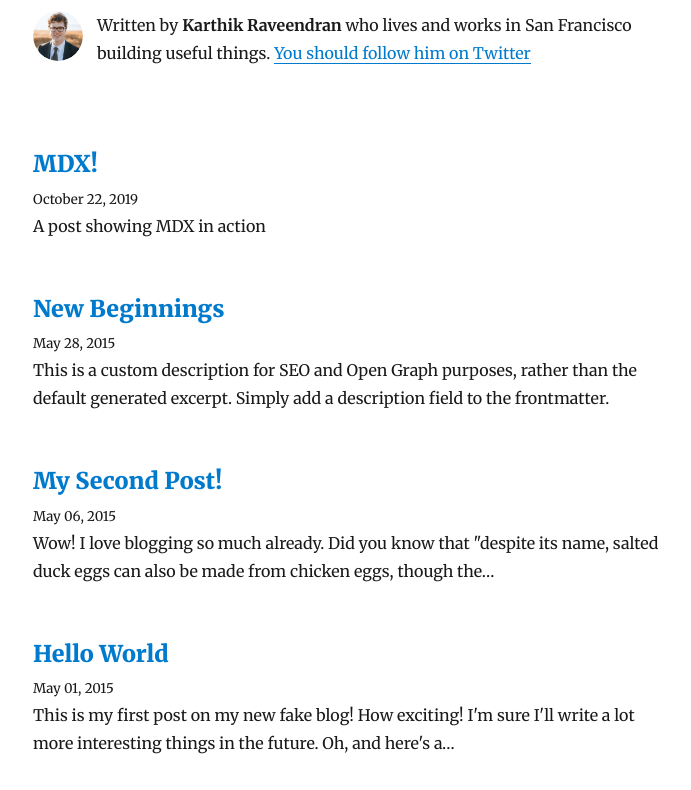
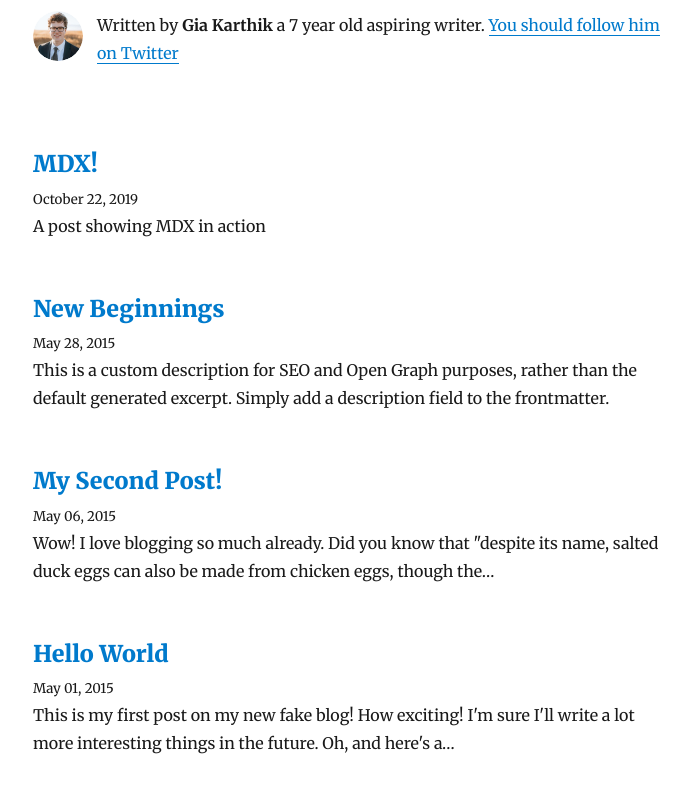
Before and after one commit to karthikpanicker/gias-site, a Gatsby site: page /blog in a window 1280 px wide. Shown: the part 84-874 px from the top of the page, without its empty margins (292-983 px from the left). Built offline with nearby package versions, Linux system fonts and the light colour scheme; Gatsby itself is replaced by a stand-in of ours; some packages are replaced by stand-ins of ours.

Commit message:
Changed configuration

```diff
--- a/gatsby-config.js
+++ b/gatsby-config.js
@@ -2,9 +2,9 @@ module.exports = {
   siteMetadata: {
     // edit below
     title: `Gias Personal Website`,
-    author: `Karthik Raveendran`,
+    author: `Gia Karthik`,
     description: `A starter personal blog with styled components, dark mode, and Netlify CMS.`,
-    siteUrl: `https://gias.netlify.com/`,
+    siteUrl: `https://gias-world.netlify.com/`,
     social: {
       twitter: `karthikraveendran`,
     },
--- a/src/components/bio.js
+++ b/src/components/bio.js
@@ -34,8 +34,7 @@ function Bio() {
               }}
             />
             <p>
-              Written by <strong>{author}</strong> who lives and works in San
-              Francisco building useful things.
+              Written by <strong>{author}</strong> a 7 year old aspiring writer.
               {` `}
               <a href={`https://twitter.com/${social.twitter}`}>
                 You should follow him on Twitter
```
